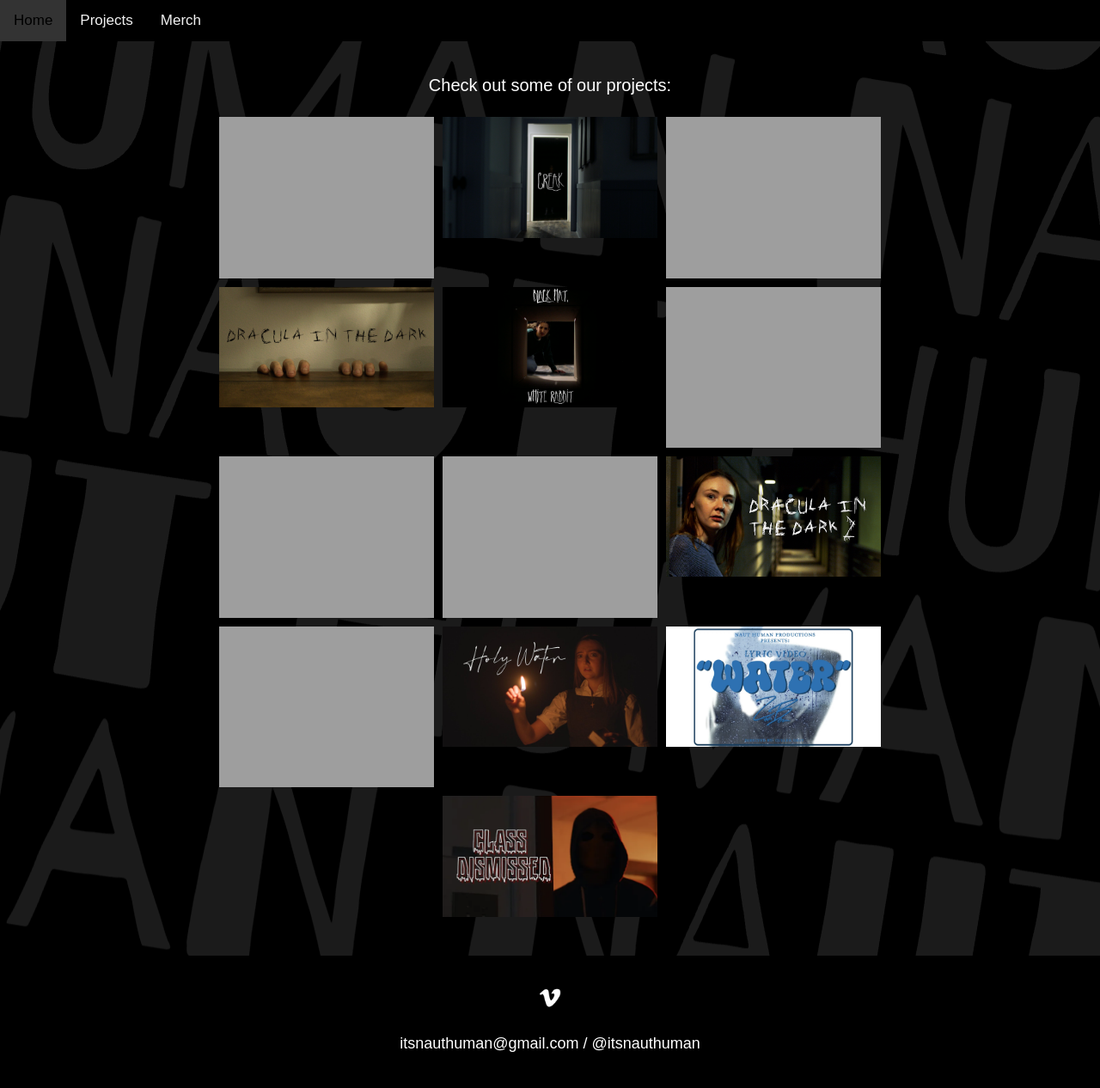
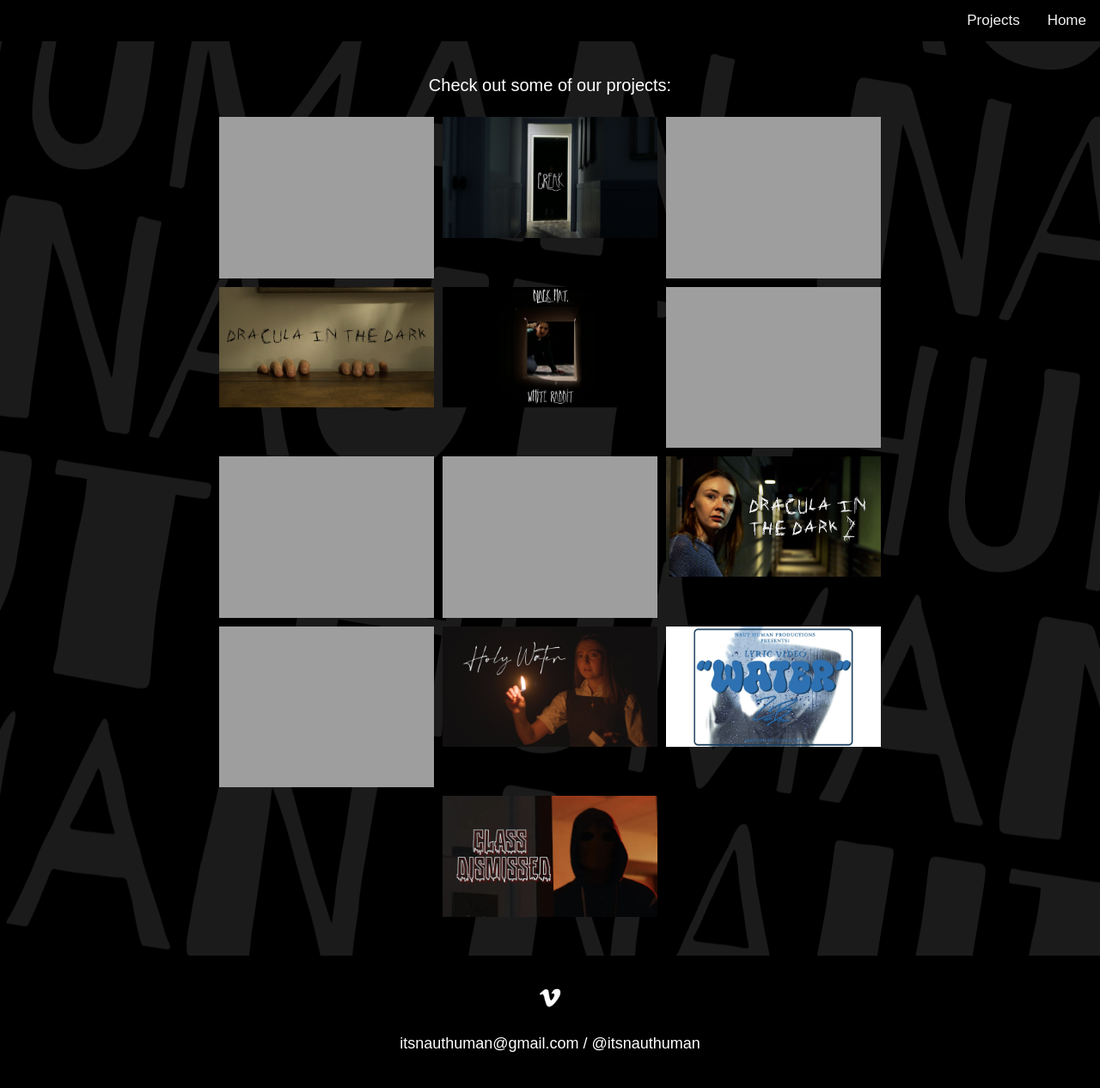
Before and after one commit to nauthuman/website, a Jekyll site: the page built from projects.html, in a window 1280 px wide. Shown: the whole page at 86% size. Built offline with Jekyll 4.4.1, drawn with Linux system fonts in a browser that asks for light colours; some web fonts are replaced.

Commit message:
Update header.html

```diff
--- a/_includes/header.html
+++ b/_includes/header.html
@@ -9,10 +9,11 @@
   .topnav {
     overflow: hidden;
     background-color: #black;
+    margin: auto;
   }
 
   .topnav a {
-    float: left;
+    float: right;
     color: #f1f1f1;
     text-align: center;
     padding: 14px 16px;
@@ -41,7 +42,6 @@
       <div class="topnav">
           <a href="index">Home</a>
           <a href="projects">Projects</a>
-          <a href="#merch">Merch</a>
       </div>
   </body>
 </header>
```
